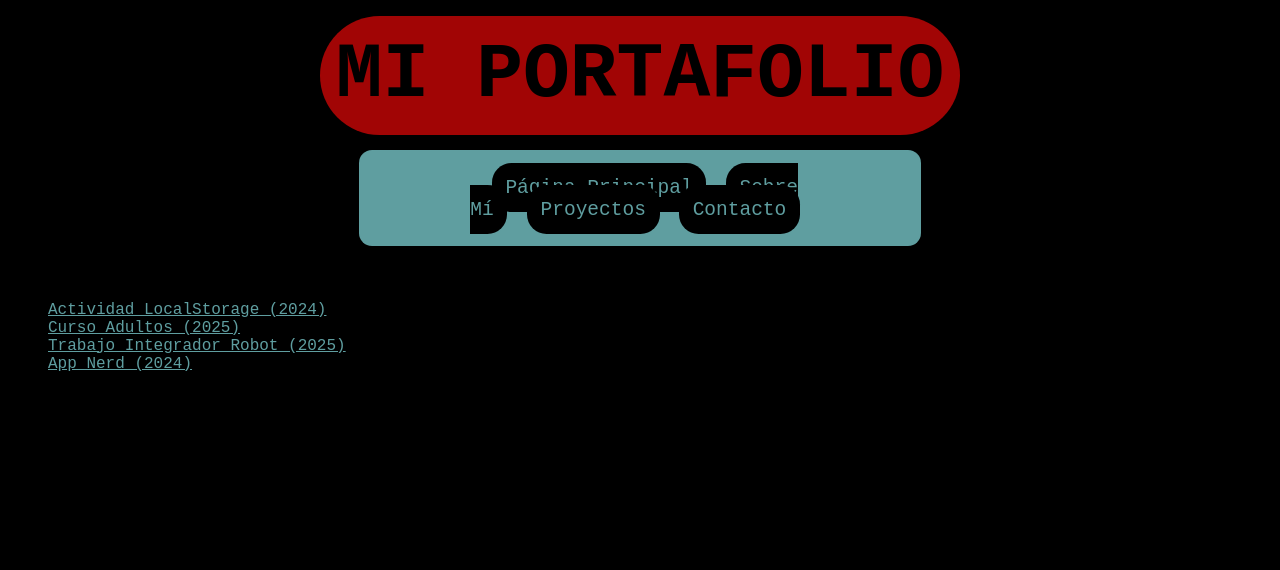
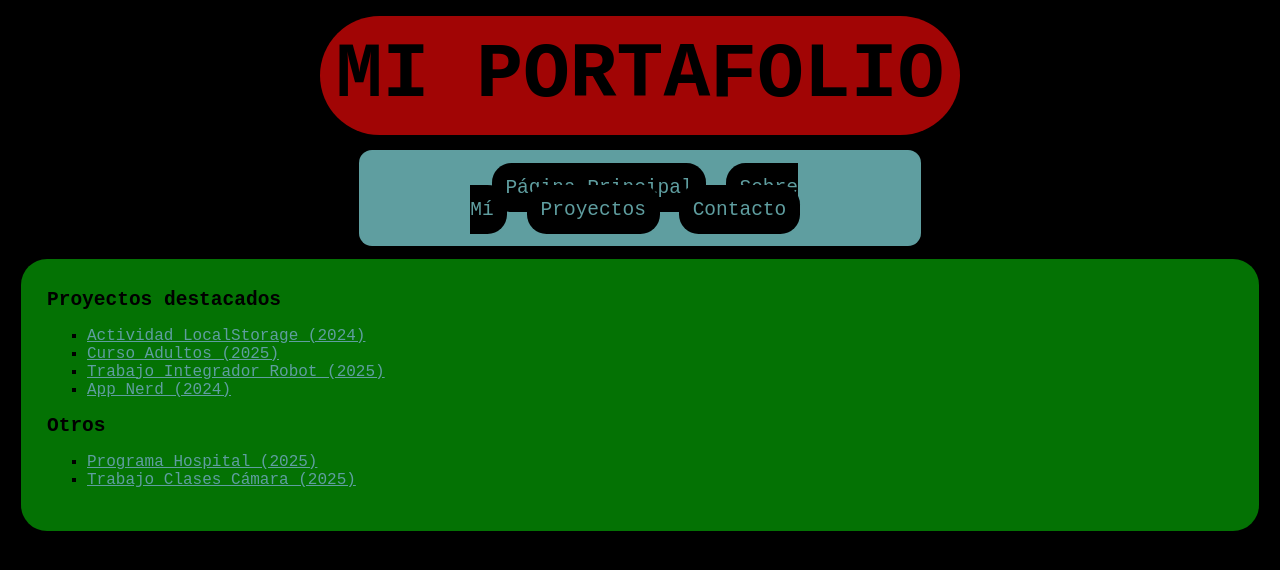
Before and after one commit to rostalbon/actividad-angular, an Angular app: page /projects in a window 1280 px wide. Shown: the top 570 px of the page. Built offline with nearby package versions, Linux system fonts and the light colour scheme.

Commit message:
se modifico projects

```diff
--- a/src/app/about/about.css
+++ b/src/app/about/about.css
@@ -26,4 +26,5 @@
   background-color: rgb(4, 114, 4);
   border-radius: 2em;
   padding-top: 1em;
+  margin-right: 1em;
 }
--- a/src/app/home/home.css
+++ b/src/app/home/home.css
@@ -26,6 +26,7 @@
   background-color: rgb(4, 114, 4);
   border-radius: 2em;
   padding-top: 1em;
+  margin-right: 1em;
 }
 
 .img {
--- a/src/app/projects/projects.css
+++ b/src/app/projects/projects.css
@@ -0,0 +1,8 @@
+.container {
+  margin-top: 1.2em;
+  padding: 2em;
+  background-color: rgb(4, 114, 4);
+  border-radius: 2em;
+  padding-top: 1em;
+  margin: 1em;
+}
--- a/src/app/projects/projects.html
+++ b/src/app/projects/projects.html
@@ -1,8 +1,22 @@
-
-<h2>Proyectos</h2>
-    <ul>
-        <li><a href="https://github.com/rostalbon/actividad-localstorage">Actividad LocalStorage (2024)</a></li>
-        <li><a href="https://github.com/rostalbon/curso-adultos">Curso Adultos (2025)</a></li>
-        <li><a href="https://github.com/rostalbon/trabajo-integrador-robot">Trabajo Integrador Robot (2025)</a></li>
-        <li><a href="https://github.com/rostalbon/app-nerd">App Nerd (2024)</a></li>
-    </ul>
+<div class="container">
+  <h2>Proyectos destacados</h2>
+  <ul>
+    <li>
+      <a href="https://github.com/rostalbon/actividad-localstorage"
+        >Actividad LocalStorage (2024)</a
+      >
+    </li>
+    <li><a href="https://github.com/rostalbon/curso-adultos">Curso Adultos (2025)</a></li>
+    <li>
+      <a href="https://github.com/rostalbon/trabajo-integrador-robot"
+        >Trabajo Integrador Robot (2025)</a
+      >
+    </li>
+    <li><a href="https://github.com/rostalbon/app-nerd">App Nerd (2024)</a></li>
+  </ul>
+  <h2>Otros</h2>
+  <ul>
+    <li><a href="https://github.com/rostalbon/programa-repaso">Programa Hospital (2025)</a></li>
+    <li><a href="https://github.com/rostalbon/desafio-github">Trabajo Clases Cámara (2025)</a></li>
+  </ul>
+</div>
```
